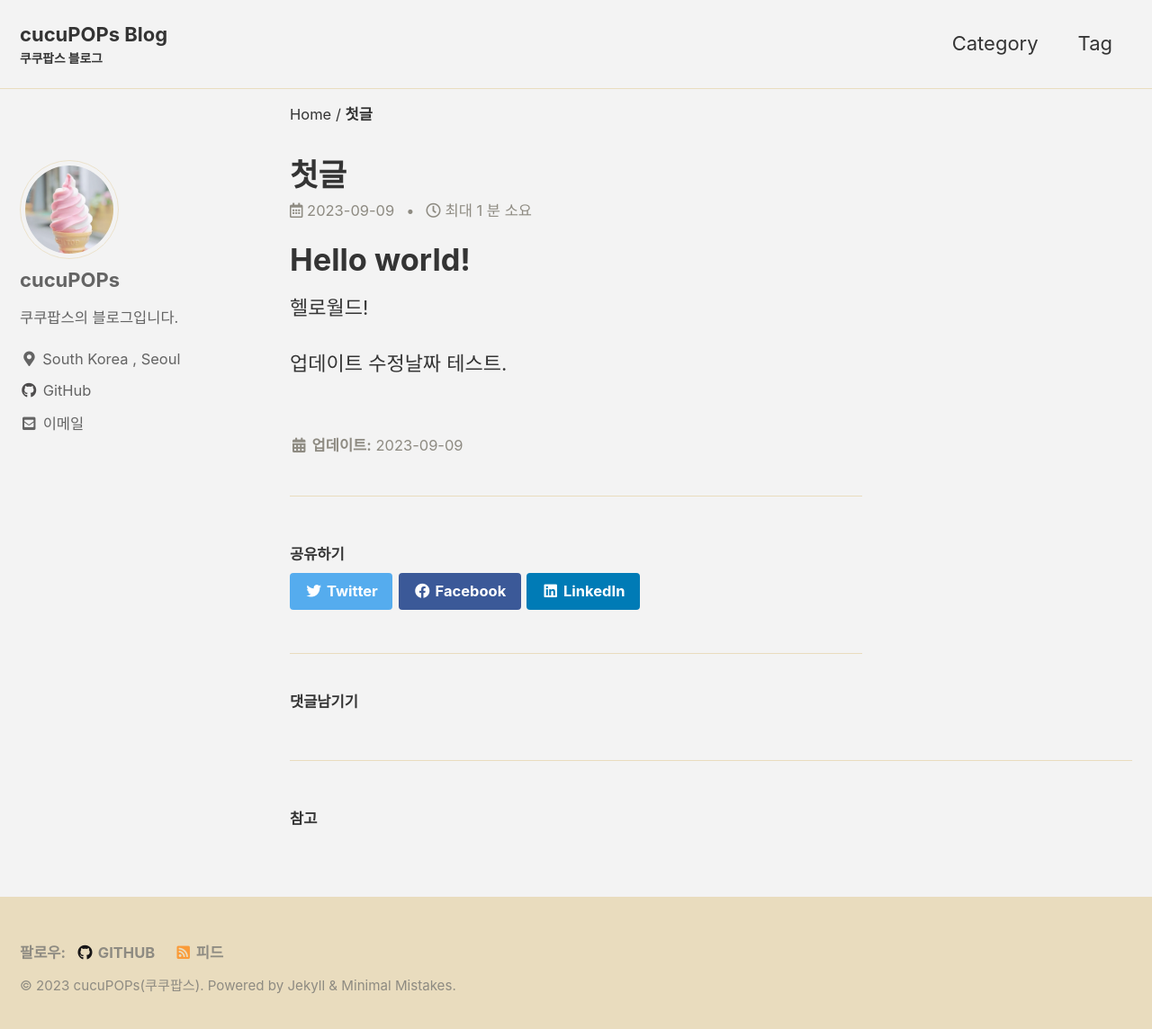
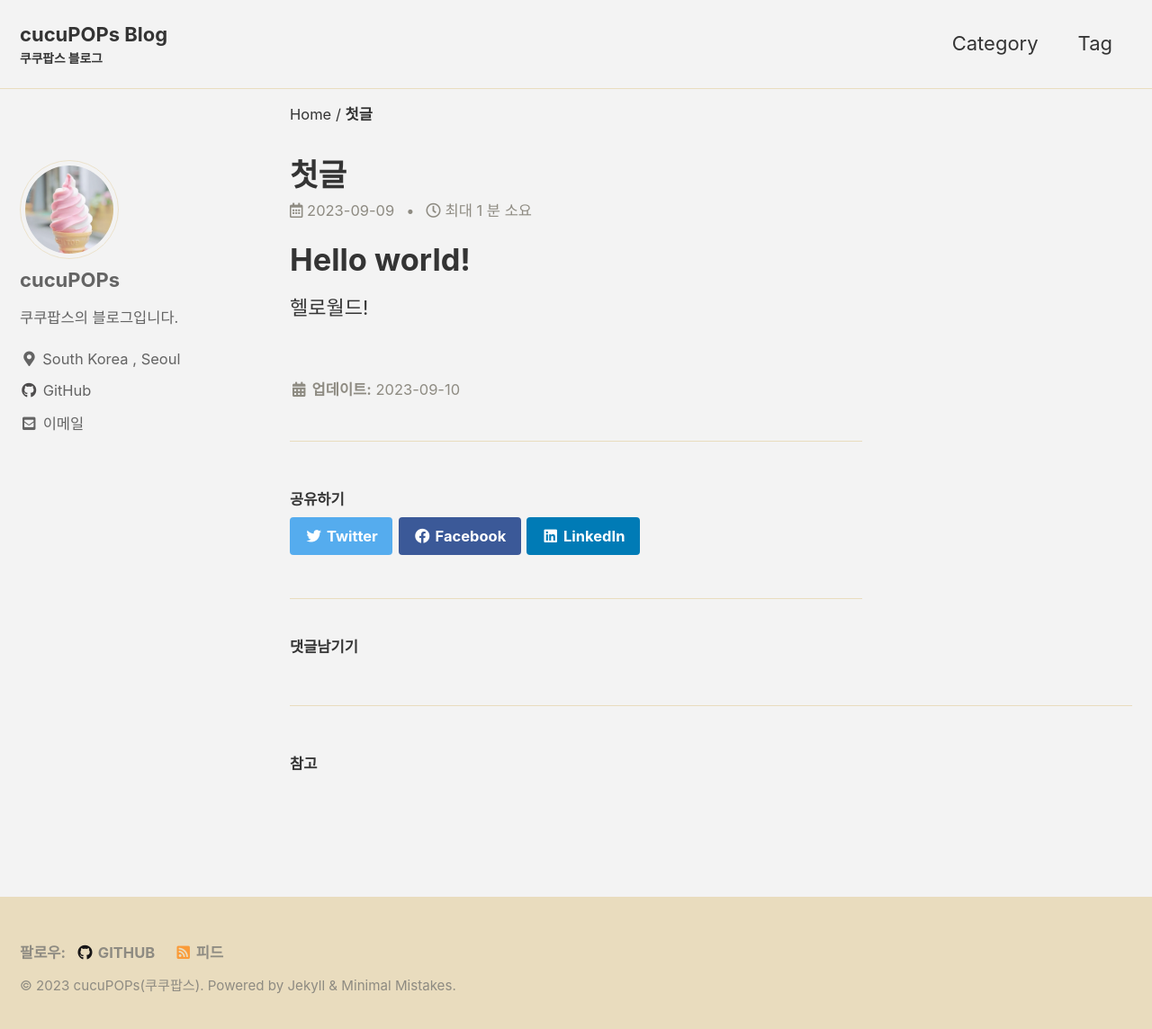
Before and after one commit to cucuPOPs/cucuPOPs.github.io, a Jekyll site: the page built from _posts/2023-09-09-first-posting.md, in a window 1280 px wide and 1152 px high. Shown: the top 1144 px of the window at 90% size. Built offline with Jekyll 4.4.1, drawn with Linux system fonts in a browser that asks for light colours; cached includes are drawn as plain includes; comment, search, counter and statistics services are not loaded.

Commit message:
update date test

```diff
--- a/_posts/2023-09-09-first-posting.md
+++ b/_posts/2023-09-09-first-posting.md
@@ -1,9 +1,8 @@
 ---
 title: "첫글"
+last_modified_at : "2023-09-10"
 ---
 
 # Hello world!
 
 헬로월드!
-
-업데이트 수정날짜 테스트.
```
